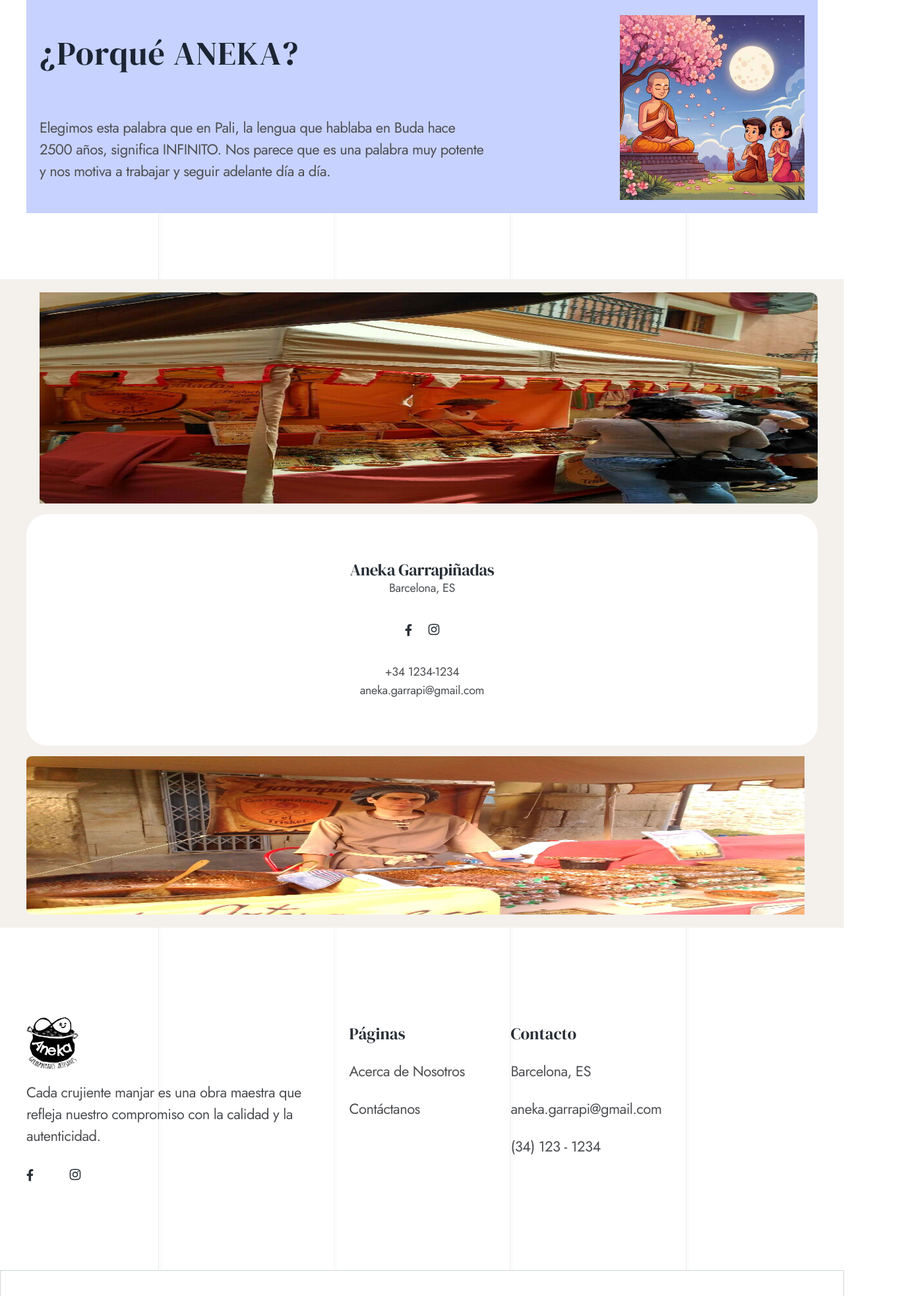
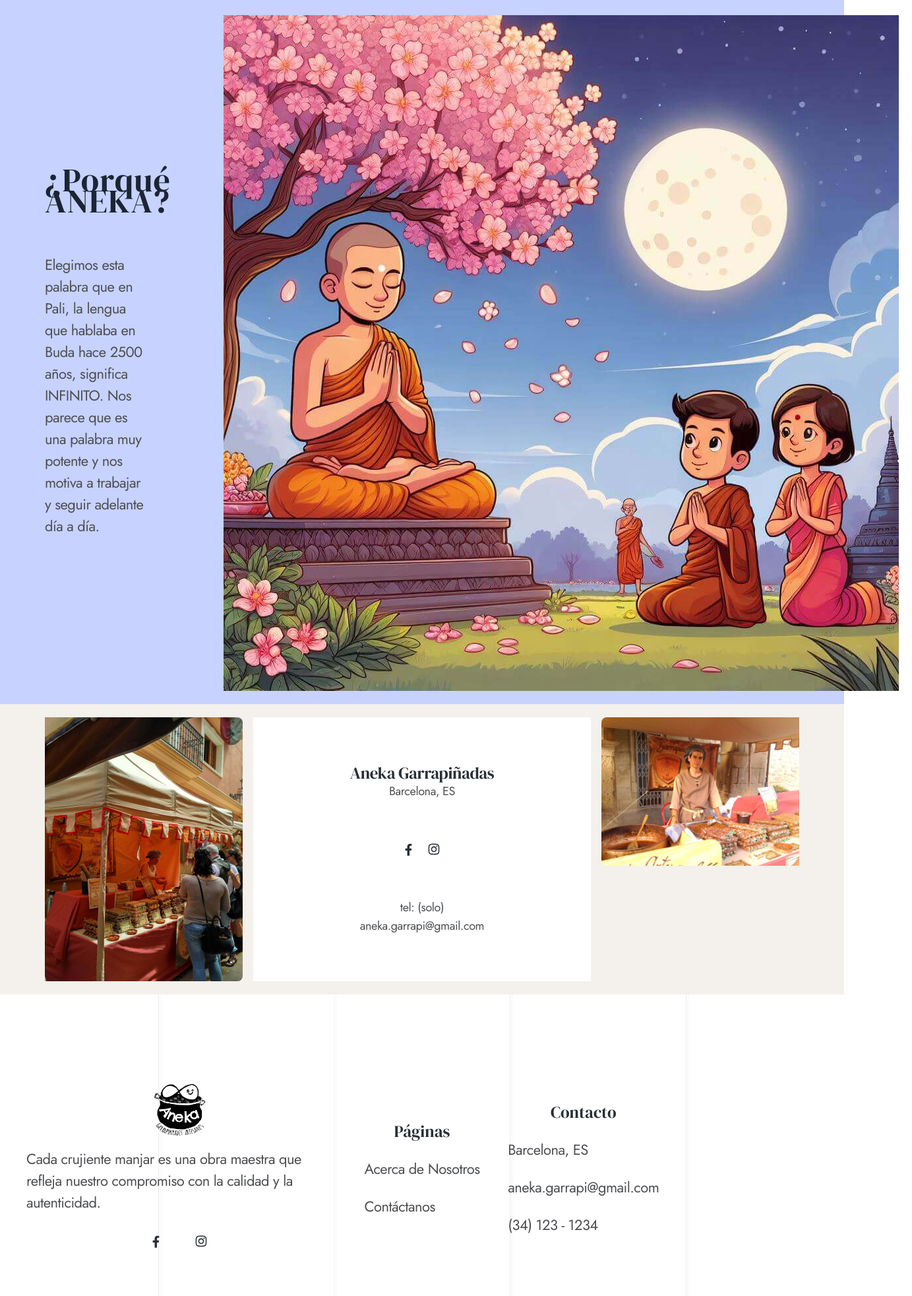
Before and after one commit to fitoji/aneka-web, an Astro site: page /about in a window 1280 px wide. Shown: the part 1624-3588 px from the top of the page at 66% size, 1383 px wide, since content can reach past the window. Built offline with nearby package versions, Linux system fonts and the light colour scheme; Astro itself is replaced by a stand-in of ours.

Commit message:
actualizacion footer y responsive imagenes

```diff
--- a/src/components/footer.tsx
+++ b/src/components/footer.tsx
@@ -8,24 +8,24 @@ const Footer = () => {
     <footer className="mt-[135px] w-full">
       <div className="w-full max-w-[1200px] px-12 xl:px-0 mx-auto pb-[135px] grid grid-cols-1 lg:grid-cols-5 md:grid-cols-2 gap-6">
         {/* start */}
-        <div className="col-span-1 md:col-span-2">
+        <div className="col-span-1 md:col-span-2 flex flex-col items-center justify-center">
           <a
-            href="/">
+            href="/" title='home'>
             <Logo />
           </a>
           <p className="tracking-tight text-base lg:text-[22px] lg:leading-[33px] font-jost text-text-gray pt-[18px] pb-[33px]">
             Cada crujiente manjar es una obra maestra que refleja nuestro compromiso con la calidad y la autenticidad.
           </p>
           <div className="flex gap-5 md:gap-[54px]">
-            <a href="https://www.facebook.com/aneka.garrapi/">
+            <a href="https://www.facebook.com/aneka.garrapi/" title='facebook'>
               <Facebook />
             </a>
-            <a href="https://www.instagram.com/aneka.garrapi/">
+            <a href="https://www.instagram.com/aneka.garrapi/" title='instagram'>
               <Instagram />
             </a>
           </div>
         </div>
-        <div className="col-span-1 flex flex-col gap-4">
+        <div className="col-span-1 flex flex-col gap-4 items-center justify-center">
           <h5 className="text-primary-200 font-dm text-[22px] lg:text-[25px] leading-loose">
             Páginas
           </h5>
@@ -46,7 +46,7 @@ const Footer = () => {
           </div>
         </div>
 
-        <div className="col-span-1 flex flex-col gap-4">
+        <div className="col-span-1 flex flex-col gap-4 items-center justify-center">
           <h5 className="text-primary-200 font-dm text-[22px] lg:text-[25px] leading-loose">
             Contacto
           </h5>
--- a/src/pages/about.astro
+++ b/src/pages/about.astro
@@ -59,7 +59,7 @@ import Instagram from "../icons/instagram.tsx";
   <!-- Quote Section -->
 
   <section
-    class="bg-primary-300 mt-[50px] w-full px-12 lg:px-0 pt-[70px] lg:pt-[70px] lg:max-w-[1200px] mx-auto flex items-center justify-center"
+    class="bg-primary-300 mt-[50px] w-full px-12 lg:px-0 pt-[70px] lg:pt-[70px] mx-auto flex items-center justify-center"
   >
     <QuoteText
       text="Aneka jati samsaram sandhavissam anibbisam gahakaram gavesanto dukkha jati punappunam."
@@ -70,14 +70,14 @@ import Instagram from "../icons/instagram.tsx";
   <!--porque aneka Section -->
 
   <section
-    class="bg-indigo-200 w-full pt-[10px] lg:pt-[15px] px-12 lg:px-0 mx-auto lg:max-w-[1200px]"
+    class="bg-indigo-200 w-full pt-[10px] lg:pt-[15px] px-12 lg:px-200 mx-auto"
   >
     <div
       class="w-full flex flex-col-reverse lg:flex-row justify-between gap-10 items-center"
     >
       <div class="flex flex-col gap-6">
         <h2
-          class="p-5 text-[30px] text-center lg:text-left font-dm tracking-wide capitalize leading-8 md:leading-[62.50px] md:text-[50px] text-text-blue"
+          class="p-5 text-[30px] text-center lg:text-left font-dm tracking-wide capitalize leading-8 md:text-[50px] text-text-blue"
         >
           ¿Porqué ANEKA?
         </h2>
@@ -91,7 +91,7 @@ import Instagram from "../icons/instagram.tsx";
       </div>
       <img
         loading="lazy"
-        class="p-5 h-80 rounded-lg"
+        class="object-cover rounded-lg p-5 w-full md:w-100"
         src="/aboutAneka.jpeg"
         alt="imagen buda"
       />
@@ -100,22 +100,22 @@ import Instagram from "../icons/instagram.tsx";
 
   <!-- What People Think About Us Section -->
 
-  <section
-    class="w-full py-[10px] lg:py-[20px] mt-[100px] px-12 lg:px-0 mx-auto bg-primary-300"
-  >
-    <div class="w-full flex-wrap gap-10 lg:max-w-[1200px] mx-auto">
-      <div
-        class="flex flex-col md:max-xl:flex-row w-full overflow-x-scroll gap-4 no-scrollbar"
-      >
+  <section class="w-full py-[10px] lg:py-[20px] px-12 mx-auto bg-primary-300">
+    <div class="w-full mx-auto flex-wrap gap-10">
+      <div class="flex flex-col md:flex-row w-full gap-4">
         <img
           loading="lazy"
-          class="h-80 rounded-xl pl-5"
           src="/aboutJessi.jpg"
           alt=""
+          class="object-cover w-full pl-5 h-full rounded-lg md:w-80"
+          height={80}
+          style={{
+            objectFit: "cover",
+          }}
         />
 
         <div
-          class="flex flex-col gap-10 w-full justify-between py-[70px] px-7 bg-white min-w-[284px] items-center rounded-[32px]"
+          class="flex flex-col gap-10 w-full justify-between py-[70px] px-7 bg-white items-center"
         >
           <p class="flex flex-col tracking-tight leading-9 text-center">
             <span class="text-primary-200 text-lg lg:text-[25px] font-dm"
@@ -135,7 +135,7 @@ import Instagram from "../icons/instagram.tsx";
           </div>
           <p class="flex flex-col tracking-tight leading-9 text-center">
             <span class="text-text-gray-200 text-base lg:text-lg font-jost">
-              +34 1234-1234</span
+              tel: (solo)</span
             >
             <span class="text-text-gray-200 text-base lg:text-lg font-jost">
               aneka.garrapi@gmail.com</span
@@ -144,7 +144,7 @@ import Instagram from "../icons/instagram.tsx";
         </div>
         <img
           loading="lazy"
-          class="h-60 rounded-lg pr-5"
+          class="object-cover rounded-lg pr-5 w-full h-full md:w-80"
           src="/aboutfito.jpg"
           alt=""
         />
--- a/src/pages/index.astro
+++ b/src/pages/index.astro
@@ -13,12 +13,12 @@ import Mail from "../icons/mail.tsx";
 			class="lg:max-w-[1200px] w-full mx-auto flex flex-col rounded-md bg-[radial-gradient(ellipse_at_top,_var(--tw-gradient-stops))] from-indigo-300 via-amber-300 to-slate-400"
 		>
 			<h1
-				class="text-center text-[40px] leading-[50px] md:text-[60px] xl:text-[85px] pb-4 font-dm md:leading-[106.25px] w-full xl:max-w-[50%] text-primary-500"
+				class="text-center text-[40px] leading-[50px] md:text-[60px] xl:text-[130px] pb-4 font-dm md:leading-[106.25px] w-full text-primary-500"
 			>
 				Aneka Garrapiñadas Artesanas
 			</h1>
 			<p
-				class="text-center md:text-[22px] pb-5 font-jost text-text-primary-400 w-full lg:max-w-[50%]"
+				class="text-pretty text-center md:text-[22px] pb-5 font-jost text-text-primary-400 w-full"
 			>
 				¡Explora el sabor con nuestras garrapiñadas artesanas! Elaboradas con
 				dedicación y autenticidad.
@@ -29,18 +29,16 @@ import Mail from "../icons/mail.tsx";
 	<!-- About Section -->
 
 	<section
-		class="w-full lg:max-w-[1200px] mx-auto px-12 xl:px-0 flex flex-col-reverse justify-center items-center lg:grid grid-cols-2 gap-[75px] pt-[100px] lg:pt-[200px]"
+		class="w-full mx-auto px-12 xl:px-0 flex flex-col justify-center items-center pt-[100px] lg:pt-[200px]"
 	>
-		<div
-			class="flex flex-col gap-8 max-w-[472px] items-center lg:items-start py-6"
-		>
+		<div class="flex flex-col gap-8 max-w-[472px] items-center">
 			<h2
-				class="text-[30px] text-center capitalize lg:text-left font-dm tracking-wide leading-8 md:leading-[62.50px] md:text-[50px] text-text-blue"
+				class="text-[30px] text-center capitalize font-dm tracking-wide leading-8 md:leading-[62.50px] md:text-[50px] text-text-blue"
 			>
 				¡Garrapiñadas en mercados y ferias!
 			</h2>
 			<p
-				class="text-base md:text-[22px] text-center lg:text-left tracking-tight font-jost text-text-gray leading-[33px]"
+				class="text-base md:text-[22px] text-center tracking-tight font-jost text-text-gray leading-[33px]"
 			>
 				Nos encanta estar en medio de la acción, compartiendo risas y sabores
 				con quienes visitan nuestros puestos en los mercados. Nuestro objetivo
```
Also changed, not shown: package.json (+5 -5 lines), 1 other file.
